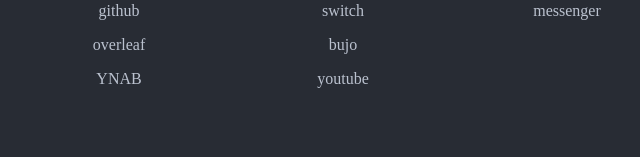
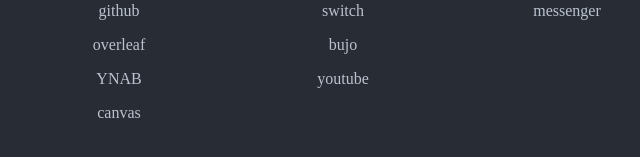
Before and after one commit to jtlaune/jtlaune.github.io, a Jekyll site: the page startpage.html, which Jekyll copies as it is, in a window 1280 px wide. Shown: the part 243-400 px from the top of the page, without its empty margins (297-937 px from the left). Built offline with Jekyll 4.4.1, drawn with Linux system fonts in a browser that asks for light colours.

Commit message:
Add canvas to start page

```diff
--- a/startpage.html
+++ b/startpage.html
@@ -134,6 +134,7 @@
 			<li><a href="https://www.github.com">github</a></li>
 			<li><a href="https://overleaf.com">overleaf</a></li>
 			<li><a href="https://app.youneedabudget.com">YNAB</a></li>
+			<li><a href="https://canvas.uchicago.edu/">canvas</a></li>
 		  </ul>
 		</div>
 
```
